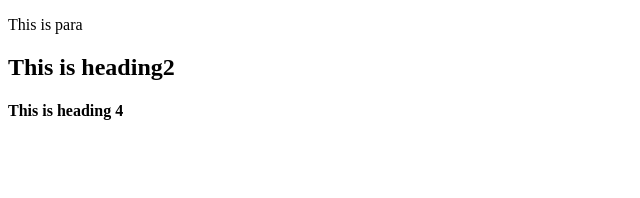
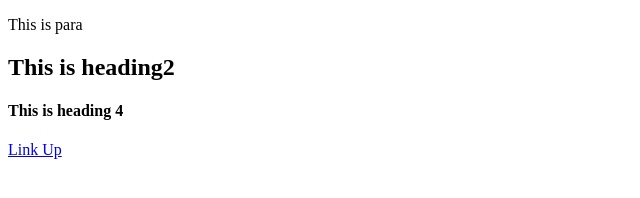
Before and after one commit to khaleed-saifullah/git-class, a plain HTML site: page index.html in a window 1280 px wide. Shown: the full height of the page, 0-640 px from the left. Drawn offline with Linux system fonts and the light colour scheme.

Commit message:
some changes on index and style file

```diff
--- a/index.html
+++ b/index.html
@@ -11,6 +11,7 @@
   <p>This is para</p>
   <h2>This is heading2</h2>
   <h4>This is heading 4</h4>
+  <a href="#">Link Up</a>
 </body>
 
 </html>
--- a/style.css
+++ b/style.css
@@ -0,0 +1,3 @@
+body {
+  background-color: red;
+}
```
